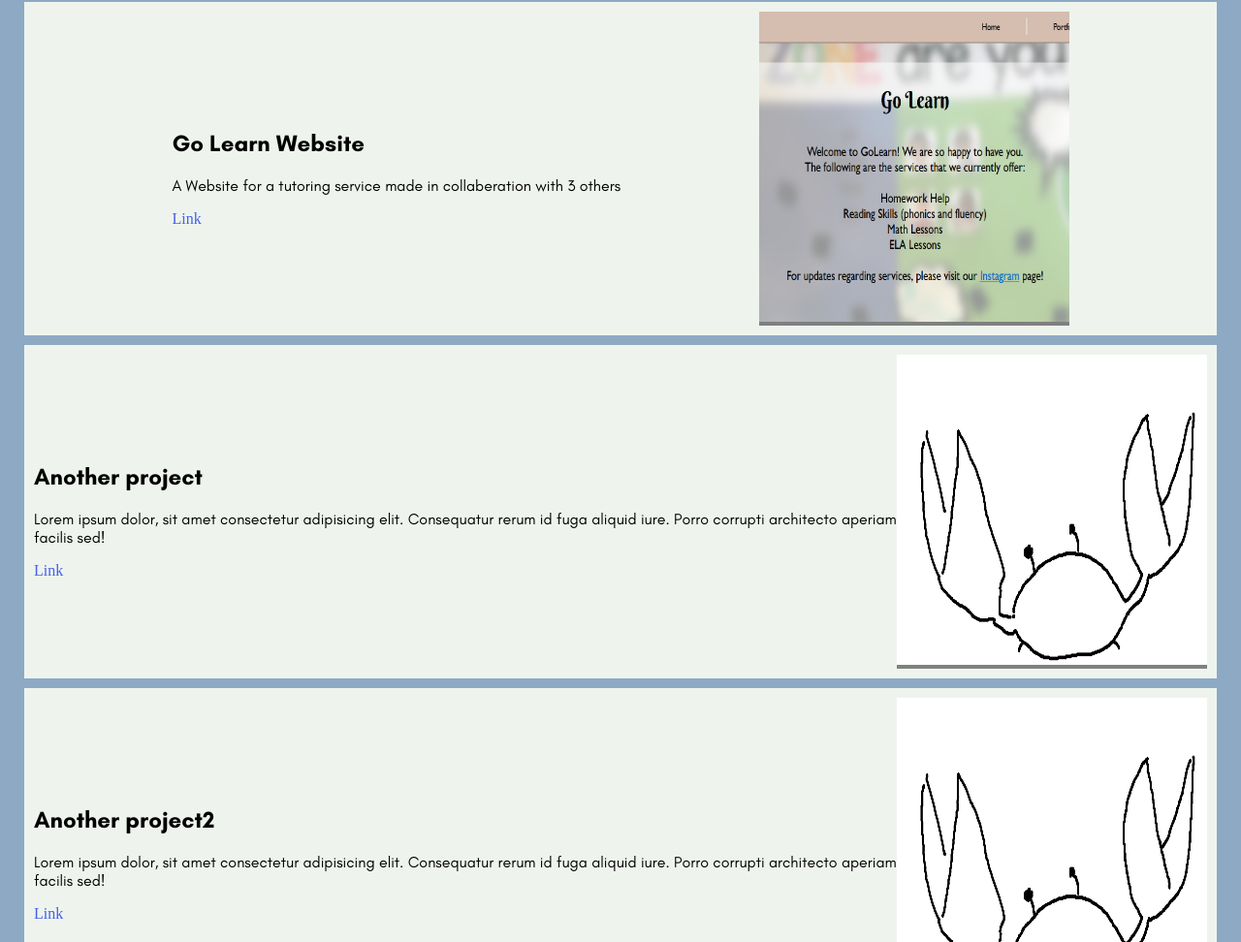
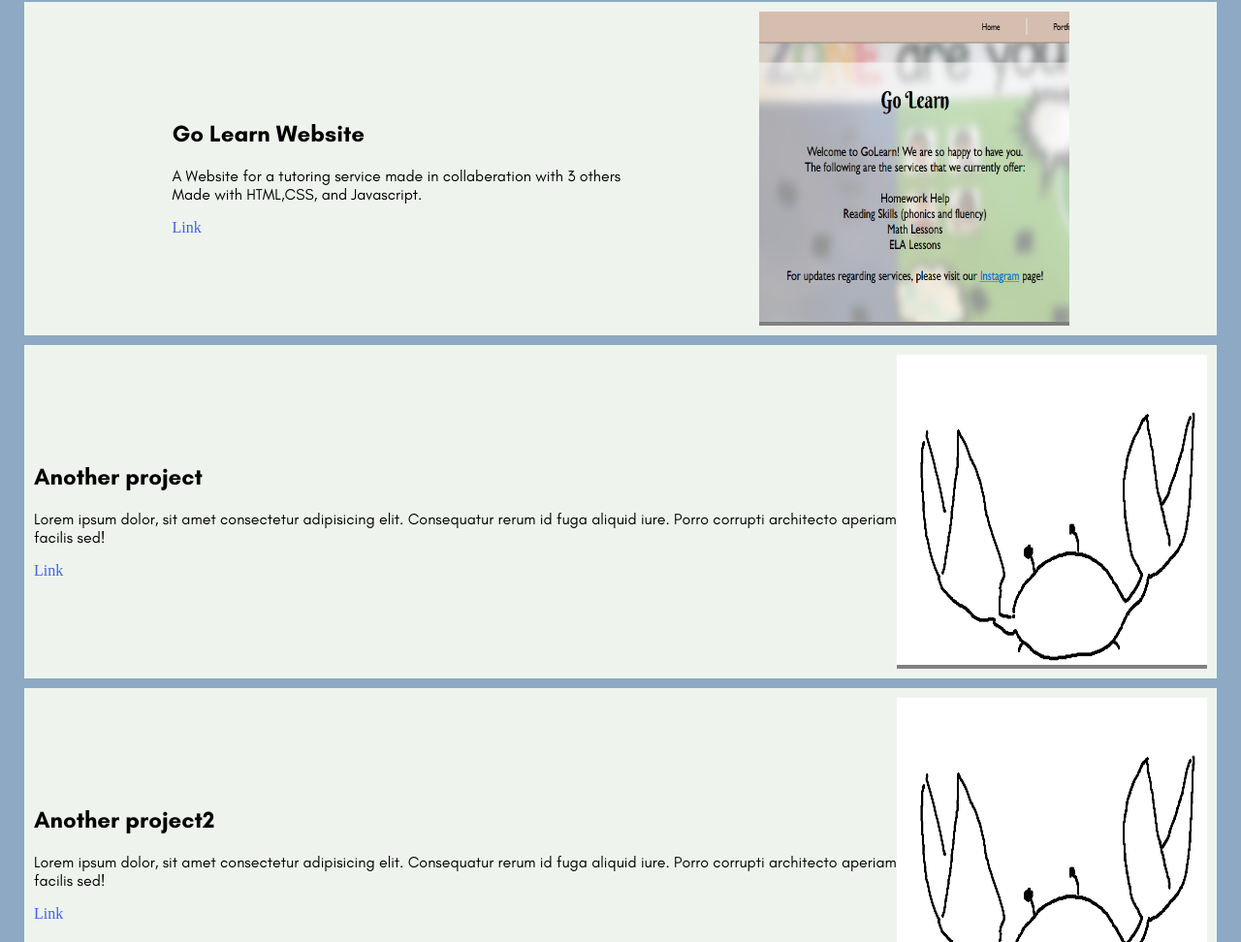
Before and after one commit to Snomysnow/portfolio, a plain HTML site: page index.html in a window 1280 px wide. Shown: the part 898-1870 px from the top of the page at 97% size. Drawn offline with Linux system fonts and the light colour scheme.

Commit message:
added a sentence

```diff
--- a/index.html
+++ b/index.html
@@ -47,7 +47,10 @@
             <div class="Project1">
                 <div class="Project1left">
                     <h2 class="GlacialIndiffBold">Go Learn Website</h2>
-                    <p class="GlacialIndiff">A Website for a tutoring service made in collaberation with 3 others</p>
+                    <p class="GlacialIndiff">
+                        A Website for a tutoring service made in collaberation with 3 others
+                        <br>Made with HTML,CSS, and Javascript.
+                    </p>
                     <a href="https://the355axolotl.github.io/golearntutoring_site/" target="_blank">Link</a>
                 </div>
                 <div class="Project1right">
```
